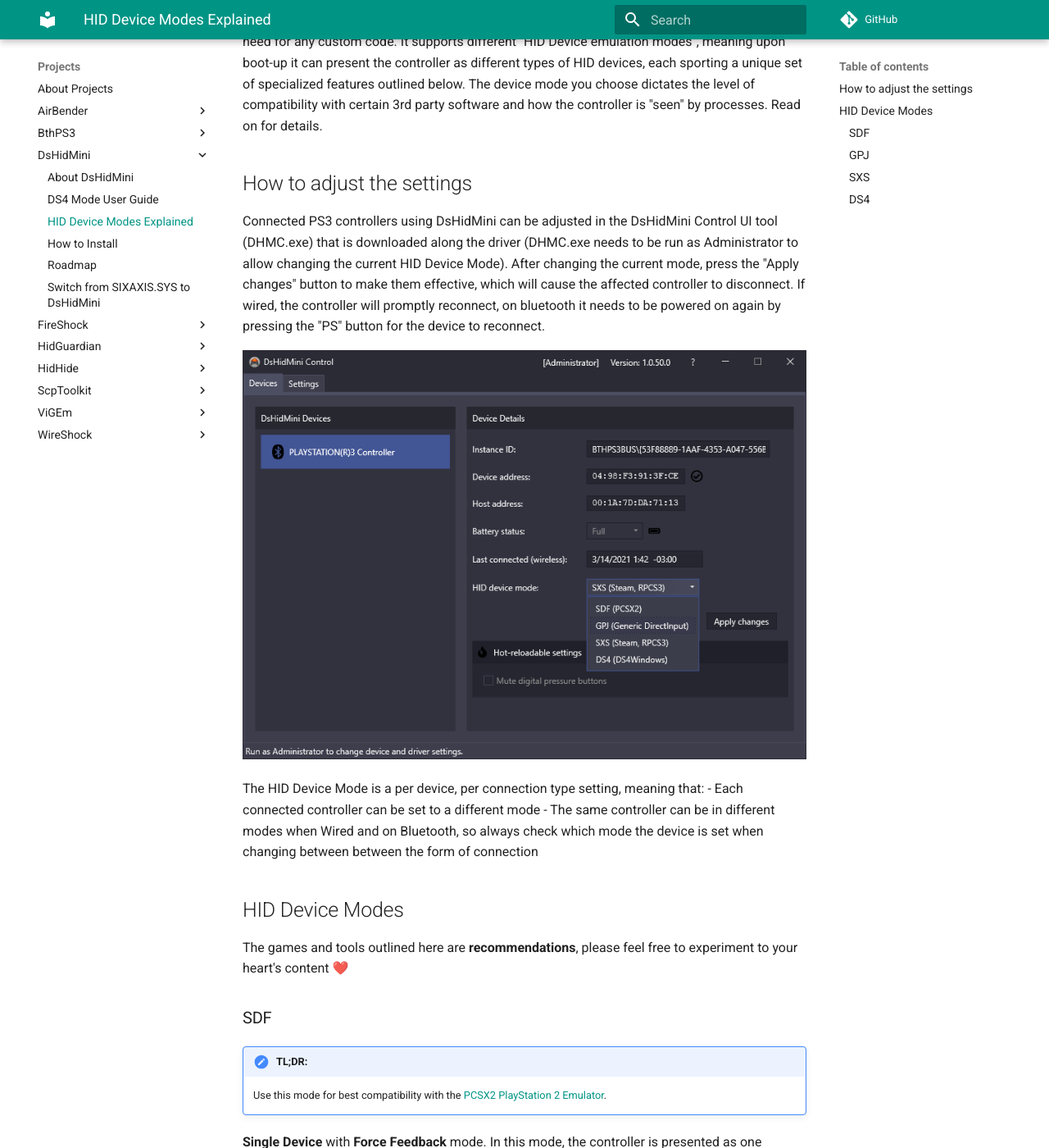
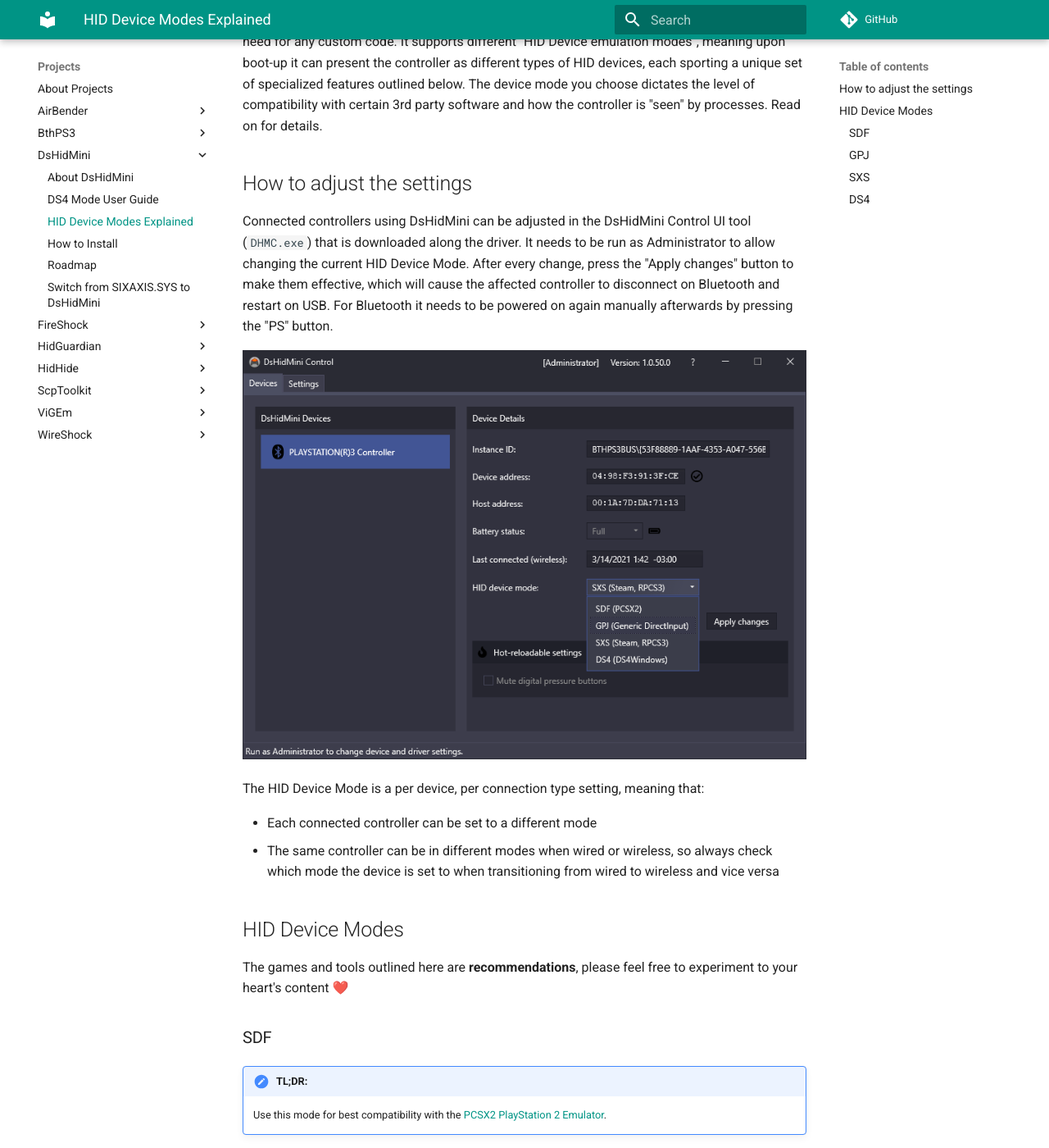
Before and after one commit to nefarius/ViGEm.github.io, an MkDocs documentation site: the page built from docs/projects/DsHidMini/HID-Device-Modes-Explained.md, in a window 1280 px wide and 1400 px high, scrolled down 339 px. Shown: the whole window at 82% size. Built offline with MkDocs 1.6.1 and Material for MkDocs 9.7.7, drawn with Linux system fonts in a browser that asks for light colours; comment, search, counter and statistics services are not loaded.

Commit message:
Adjusted wording

```diff
--- a/docs/projects/DsHidMini/HID-Device-Modes-Explained.md
+++ b/docs/projects/DsHidMini/HID-Device-Modes-Explained.md
@@ -7,13 +7,14 @@
 
 ## How to adjust the settings
 
-Connected PS3 controllers using DsHidMini can be adjusted in the DsHidMini Control UI tool (DHMC.exe) that is downloaded along the driver (DHMC.exe needs to be run as Administrator to allow changing the current HID Device Mode). After changing the current mode, press the "Apply changes" button to make them effective, which will cause the affected controller to disconnect. If wired, the controller will promptly reconnect, on bluetooth it needs to be powered on again by pressing the "PS" button for the device to reconnect.
+Connected controllers using DsHidMini can be adjusted in the DsHidMini Control UI tool (`DHMC.exe`) that is downloaded along the driver. It needs to be run as Administrator to allow changing the current HID Device Mode. After every change, press the "Apply changes" button to make them effective, which will cause the affected controller to disconnect on Bluetooth and restart on USB. For Bluetooth it needs to be powered on again manually afterwards by pressing the "PS" button.
 
 ![DsHidMini Control UI Tool](images/ModesExplained_DsHidMiniControlUI.png){: .glightbox }
 
 The HID Device Mode is a per device, per connection type setting, meaning that:
+
 - Each connected controller can be set to a different mode
-- The same controller can be in different modes when Wired and on Bluetooth, so always check which mode the device is set when changing between between the form of connection
+- The same controller can be in different modes when wired or wireless, so always check which mode the device is set to when transitioning from wired to wireless and vice versa
 
 ## HID Device Modes
 
```
